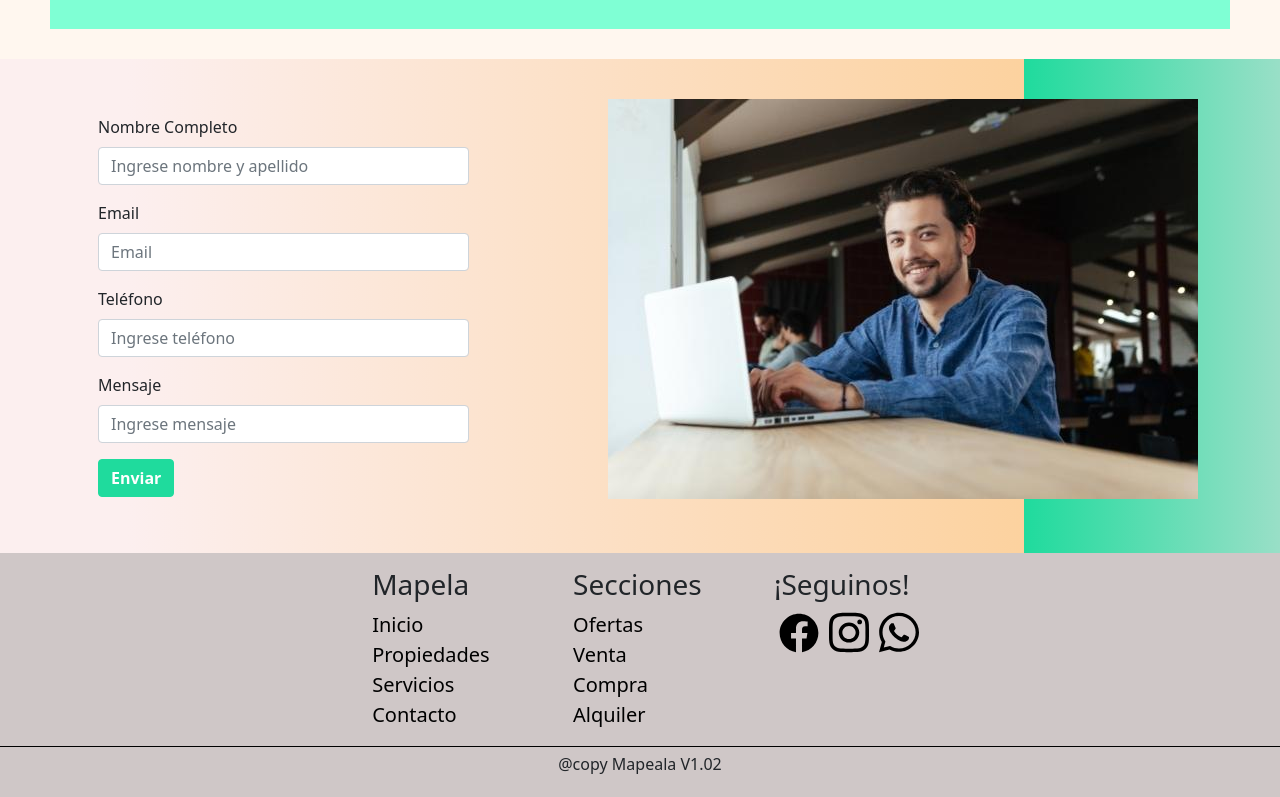
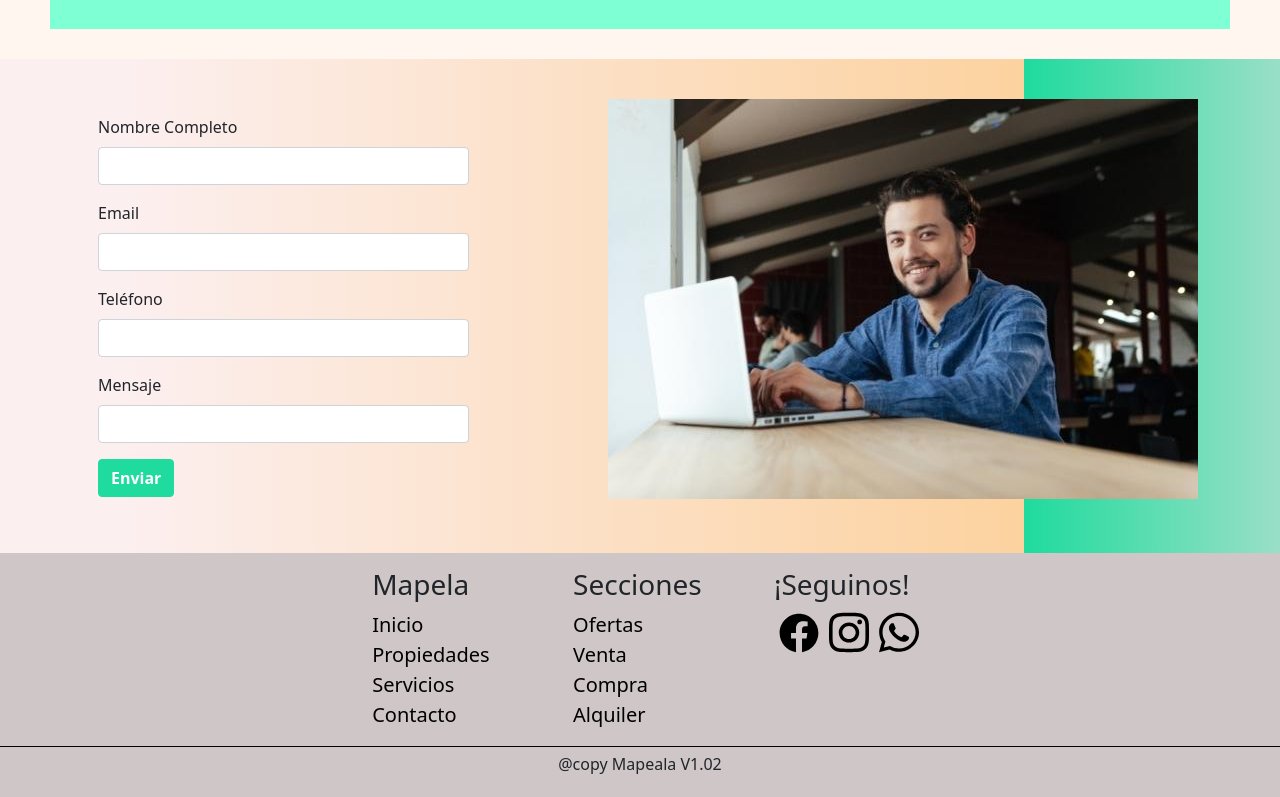
Before and after one commit to s00ar/Front-Mapeala---ReactJS, a React (Create React App) app: page / in a window 1280 px wide. Shown: the part 3261-4058 px from the top of the page. Built offline with nearby package versions, Linux system fonts and the light colour scheme; a web font is replaced by a local one.

Commit message:
prueba de conectividad 2

```diff
--- a/public/old version components/CreateContact copy 2.js
+++ b/public/old version components/CreateContact copy 2.js
@@ -1,3 +1,4 @@
+import axios from "axios";
 import axios from "axios";
 
 import React, { useState } from 'react';
@@ -23,7 +24,7 @@ const CreateContact = () => {
         setEmail("");
         setPhone("");
         setMessage("");
-      }
+    }
 
     const store = async (e) => {
         e.preventDefault();
@@ -33,7 +34,7 @@ const CreateContact = () => {
 
     }
 
-  return (
+return (
     <div>
 
         <div class="card-body">
--- a/src/components/CreateContact.js
+++ b/src/components/CreateContact.js
@@ -15,35 +15,28 @@ const CreateContact = () => {
 
     const navigate = useNavigate();
 
-    //Resetear y validar formulario al enviar
+    //Resetear formulario al enviar
     function handleSubmit(e) {
         e.preventDefault();
-        if (name === '' || email === '' || phone === '' || message === '') {
-            alert("Por favor, llene todos los campos");
-        } else if (typeof email!== "undefined") {
-                let posicionArroba = email.lastIndexOf('@');
-                let posicionPunto = email.lastIndexOf('.');
+        console.log(name,email,phone,message);
+        setName("");
+        setEmail("");
+        setPhone("");
+        setMessage("");
+      }
 
-                if (!(posicionArroba < posicionPunto && posicionArroba > 0 && email.indexOf('@@') == -1 && posicionPunto > 2 && (email.length - posicionPunto) > 2)) {
-                    alert("Por favor, ingresa un correo válido.");
-                } else {
-        setName('');
-        setEmail('');
-        setPhone('');
-        setMessage('');
-        alert("Mensaje enviado correctamente");
-    }
-        }
-    }
     const store = async (e) => {
         e.preventDefault();
         await axios.post(endpoint, {name: name, email: email, phone: phone, message: message});
         navigate('/');
-        }
-return (
+        console.log(store)
+
+    }
+
+  return (
     <div>
 
-        <div className="card-body">
+        <div class="card-body">
 
             <form onSubmit={store}>
                 <div className="mb-3">
@@ -53,20 +46,16 @@ return (
                         onChange={(e)=>setName(e.target.value)}
                         type="text"
                         className="form-control"
-                        placeholder="Ingrese nombre y apellido"
                     />
                 </div>
 
                 <div className="mb-3">
-                    <label className="form-label" htmlFor="email">Email</label>
+                    <label className="form-label">Email</label>
                     <input
                         value={email}
                         onChange={(e)=>setEmail(e.target.value)}
-                        type="email"
+                        type="text"
                         className="form-control"
-                        id="email"
-                        aria-describedby="emailHelp"
-                        placeholder="Email"
                     />
                 </div>
 
@@ -77,7 +66,6 @@ return (
                         onChange={(e)=>setPhone(e.target.value)}
                         type="text"
                         className="form-control"
-                        placeholder="Ingrese teléfono"
                     />
                 </div>
 
@@ -88,7 +76,6 @@ return (
                         onChange={(e)=>setMessage(e.target.value)}
                         type="text"
                         className="form-control"
-                        placeholder="Ingrese mensaje"
                     />
                 </div>
                 <button onClick={handleSubmit} type="submit" className="btn btn-primary">Enviar</button>
@@ -98,7 +85,7 @@ return (
 
 
     </div>
-)
+  )
 }
 
 export default CreateContact;
```
